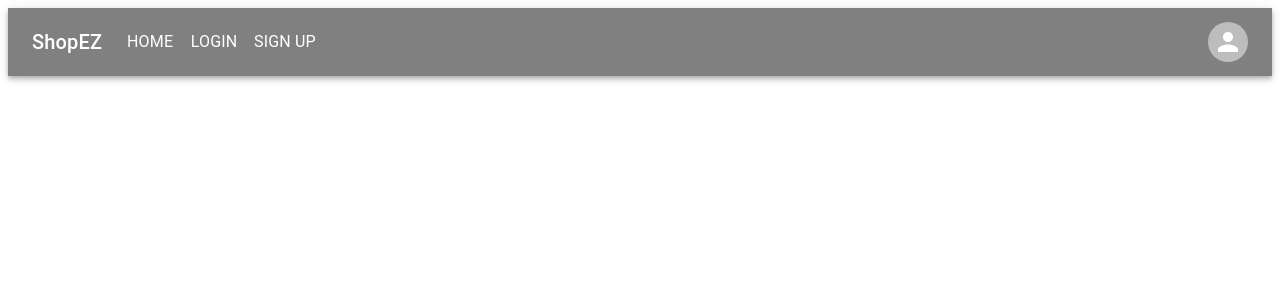
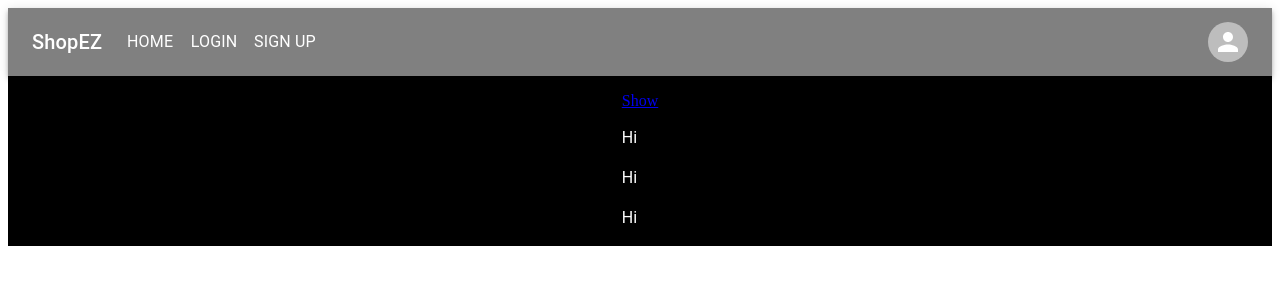
Before and after one commit to TheRealJoshuaMathia/ShopEZ, a React (Create React App) app in the folder client/: page /boardhome in a window 1280 px wide. Shown: the top 300 px of the page. Built offline with nearby package versions, Linux system fonts and the light colour scheme.

Commit message:
Building a sample list that will feature all the actions in the home route. WIll need to build the sub pages or create some sort of a layout/template?

```diff
--- a/client/src/App.js
+++ b/client/src/App.js
@@ -18,6 +18,8 @@ import BoardAdmin from "./routes/BoardAdmin";
 import BoardCaregiver from "./routes/BoardCaregiver";
 import BoardShopper from "./routes/BoardShopper";
 import BoardUser from "./routes/BoardUser";
+import BoardHome from "./routes/BoardHome";
+import ShowHomes from "./routes/ShowHomes";
 
 // Styling Imports
 import { ThemeProvider, createTheme } from "@mui/material/styles";
@@ -86,6 +88,8 @@ const App = () => {
   const [showUserBoard, setShowUserBoard] = useState(false);
   const [currentUser, setCurrentUser] = useState(undefined);
 
+  const [showBoardHome, setShowBoardHome] = useState(false);
+
   useEffect(() => {
     const user = AuthService.getCurrentUser();
     if (user) {
@@ -94,6 +98,7 @@ const App = () => {
       setShowCaregiverBoard(user.roles.includes("ROLE_CAREGIVER"));
       setShowShopperBoard(user.roles.includes("ROLE_SHOPPER"));
       setShowUserBoard(user.roles.includes("ROLE_USER"));
+      setShowBoardHome(user.roles.includes("ROLE_ADMIN"));
     }
     EventBus.on("logout", () => {
       logOut();
@@ -270,6 +275,16 @@ const App = () => {
                         </Typography>
                       </MenuItem>
                     )}
+
+                    {showBoardHome && (
+                      <MenuItem onClick={handleCloseNavMenu}>
+                        <Typography>
+                          <div className="link">
+                            <Link to={"/boardhome"}>Home Board</Link>
+                          </div>
+                        </Typography>
+                      </MenuItem>
+                    )}
                   </Menu>
                 </Box>
                 <Typography
@@ -394,6 +409,19 @@ const App = () => {
                       </Typography>
                     </Button>
                   )}
+
+                  {showBoardHome && (
+                    <Button
+                      onClick={handleCloseNavMenu}
+                      sx={{ my: 2, color: "white", display: "block" }}
+                    >
+                      <Typography>
+                        <div className="link">
+                          <Link to={"/boardhome"}>Home Board</Link>
+                        </div>
+                      </Typography>
+                    </Button>
+                  )}
                 </Box>
 
                 <Box sx={{ flexGrow: 0 }}>
@@ -476,6 +504,8 @@ const App = () => {
             <Route path="/admin" element={<BoardAdmin />} />
             <Route path="/caregiver" element={<BoardCaregiver />} />
             <Route path="/shopper" element={<BoardShopper />} />
+            <Route path="/boardhome" element={<BoardHome />} />
+            <Route path="/showallhomes" element={<ShowHomes />}> </Route>
 
             <Route path="additem" element={<AddItem />} />
             <Route path="/items" element={<ItemList />} />
--- a/client/src/routes/BoardHome.js
+++ b/client/src/routes/BoardHome.js
@@ -2,13 +2,56 @@ import React, { useEffect, useState } from "react";
 import HomeService from "../services/home.service";
 import Grid from "@mui/material/Grid";
 import Box from "@mui/material/Box";
-import { ThemeProvider } from "@mui/material/styles/ThemeProvider";
-
+import ThemeProvider from "@mui/material/styles/ThemeProvider";
+import Typography from "@mui/material/Typography";
+import List from "@mui/material/List";
+import ListItem from "@mui/material/ListItem";
+import createTheme from "@mui/material/styles/createTheme";
+import { Link } from "react-router-dom";
 
 const BoardHome = () => {
+   const styles = createTheme({
+      components: {
+         Grid: {
+            styleOverrides: {
+               root: {
+               },
+            },
+         },
 
-   < >
+      }
+   });
 
+   return (
+      <ThemeProvider theme={styles}>
+         <div className="homeContainer">
+            <Grid container justifyContent="center" alignItems="center"
+               sx={{ backgroundColor: "black", color: "white" }}>
+               <Grid item>
+                  <List>
+                     <ListItem>
 
+                        <Link to={"/showallHomes"}>
+                           Show
+                        </Link>
 
-}
+                     </ListItem>
+                     <ListItem>
+                        <Typography> Hi</Typography>
+                     </ListItem>
+                     <ListItem>
+                        <Typography> Hi</Typography>
+                     </ListItem>
+                     <ListItem>
+                        <Typography> Hi</Typography>
+                     </ListItem>
+                  </List>
+
+               </Grid>
+            </Grid>
+         </div>
+
+      </ThemeProvider >
+   );
+};
+export default BoardHome;
--- /dev/null
+++ b/client/src/routes/ShowHomes.js
@@ -0,0 +1,10 @@
+import React from "react";
+
+const ShowHomes = () => {
+
+    return (
+        <p>hi</p>
+    )
+}
+
+export default ShowHomes;
--- a/client/src/services/home.service.js
+++ b/client/src/services/home.service.js
@@ -20,7 +20,7 @@ const addUserToHome = (data) => {
     return axios.post(API_URL + "/adduser", data, { headers: authHeader() });
 }
 
-const getHomeShoppingLists = () => {
+const getHomeShoppingLists = (homename) => {
     return axios.get(API_URL + `showlists/${homename}`, { headers: authHeader() });
 }
 
```
Also changed, not shown: client/src/Components/Navigation.js (deleted, +0 -187 lines).
